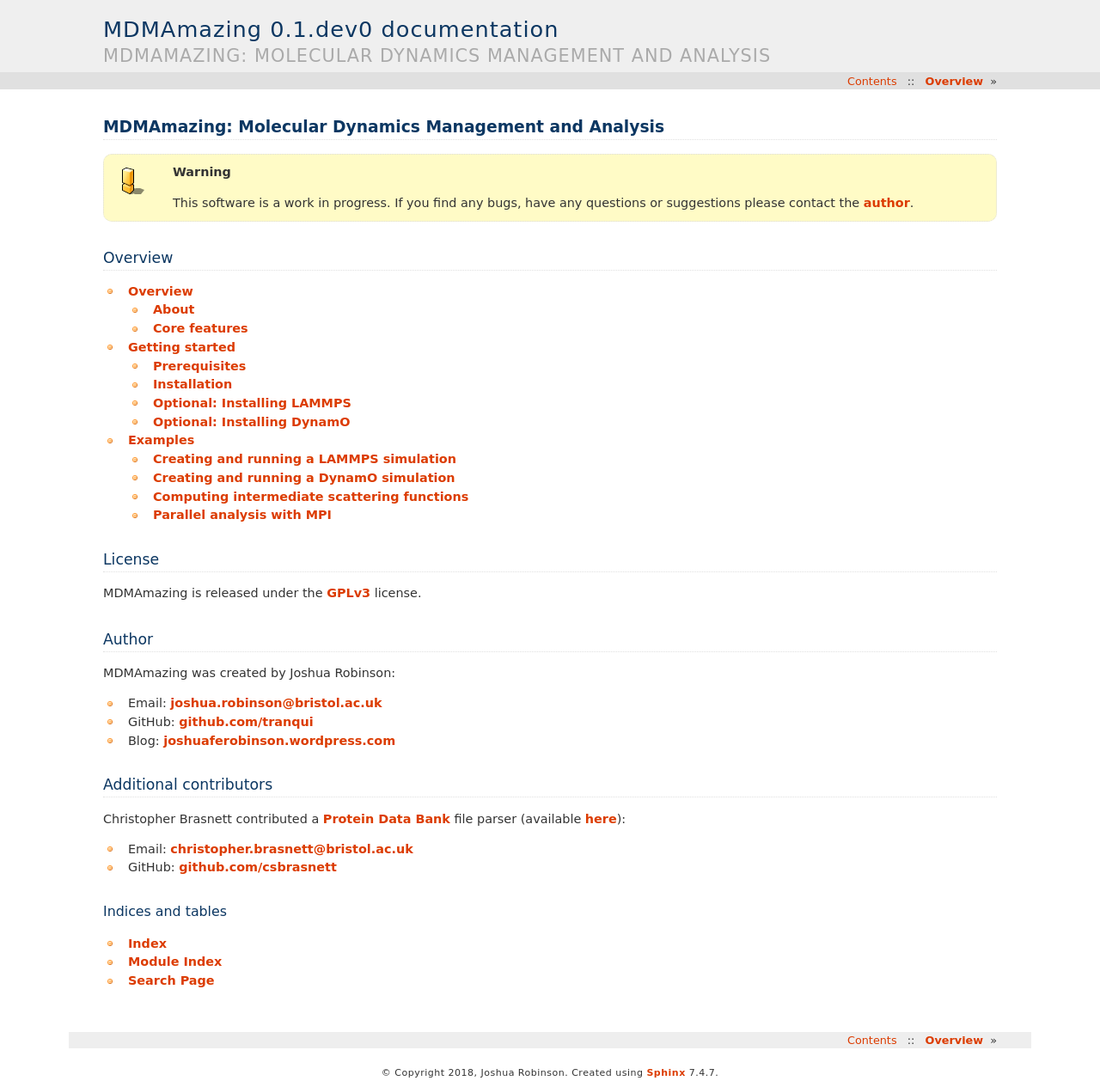
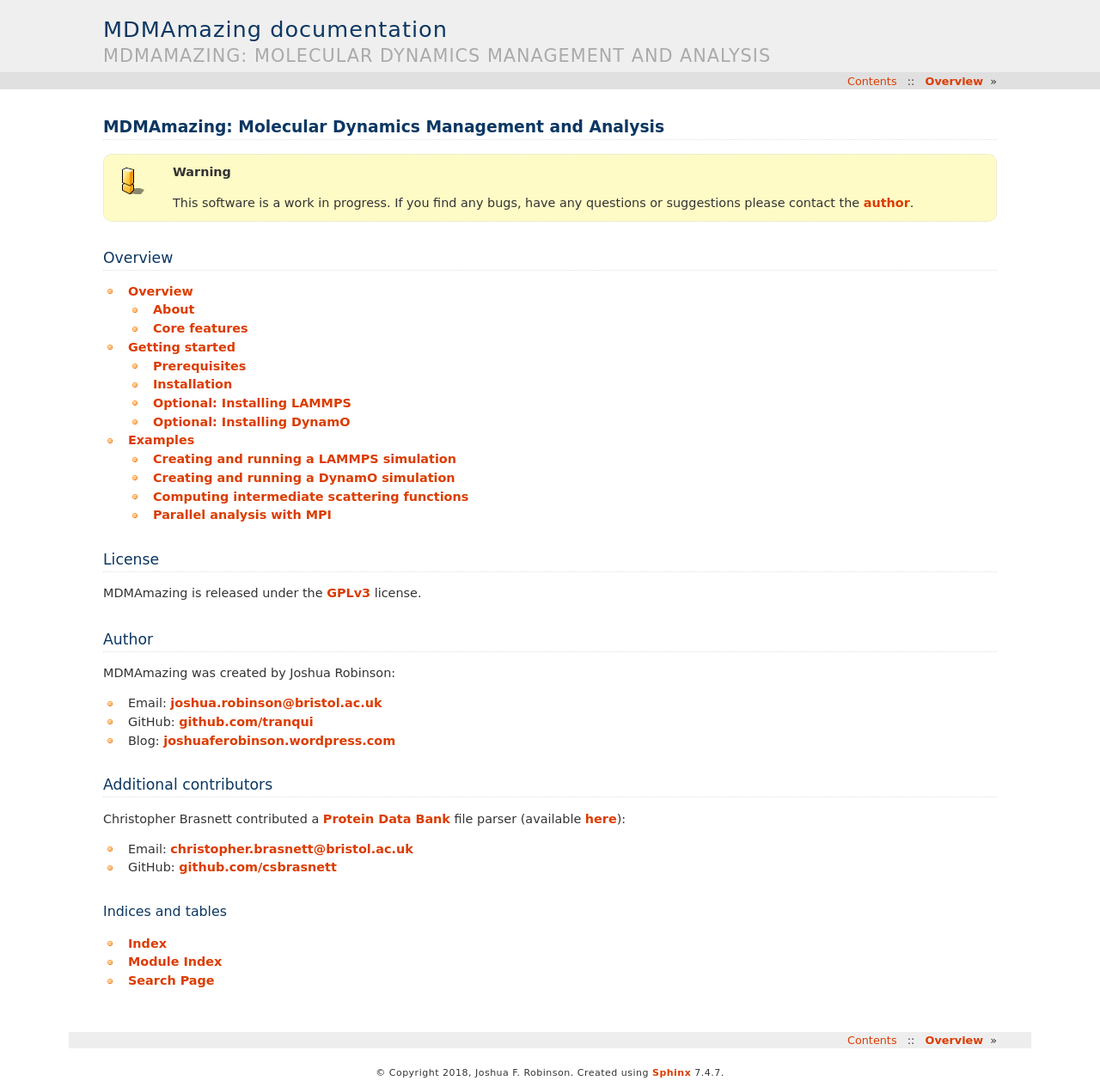
Before and after one commit to tranqui/MDMAmazing, a Sphinx documentation site: the page built from docs/source/index.rst, in a window 1280 px wide. Shown: the whole page at 86% size. Built offline with Sphinx 7.4.7, drawn with Linux system fonts in a browser that asks for light colours; pages that are not in the unit, such as notebooks, are missing from menus; some of the changed lines change nothing that is shown.

Commit message:
Documentation now references the correct version from the Git repo.

```diff
--- a/docs/source/conf.py
+++ b/docs/source/conf.py
@@ -34,11 +34,11 @@
 # extensions coming with Sphinx (named 'sphinx.ext.*') or your custom
 # ones.
 extensions = ['sphinx.ext.autodoc',
-    'sphinx.ext.coverage',
-    'sphinx.ext.mathjax',
-    'sphinx.ext.napoleon',
-    'sphinx.ext.viewcode',
-    'sphinx.ext.githubpages']
+              'sphinx.ext.coverage',
+              'sphinx.ext.mathjax',
+              'sphinx.ext.napoleon',
+              'sphinx.ext.viewcode',
+              'sphinx.ext.githubpages']
 
 # Add any paths that contain templates here, relative to this directory.
 templates_path = ['_templates']
@@ -54,17 +54,19 @@
 
 # General information about the project.
 project = 'MDMAmazing'
-copyright = '2018, Joshua Robinson'
-author = 'Joshua Robinson'
+copyright = '2018, Joshua F. Robinson'
+author = 'Joshua F. Robinson'
 
 # The version info for the project you're documenting, acts as replacement for
 # |version| and |release|, also used in various other places throughout the
 # built documents.
 #
+# The full version, including alpha/beta/rc tags.
+import subprocess
+release = subprocess.check_output(["git", "describe", "--tags"]).decode('ascii').strip()
+release = '-'.join(release.split('-')[:-1])
 # The short X.Y version.
-version = '0.1'
-# The full version, including alpha/beta/rc tags.
-release = '0.1.dev0'
+version = '.'.join(release.split('-')[0].split('.')[:-1])
 
 # The language for content autogenerated by Sphinx. Refer to documentation
 # for a list of supported languages.
```
